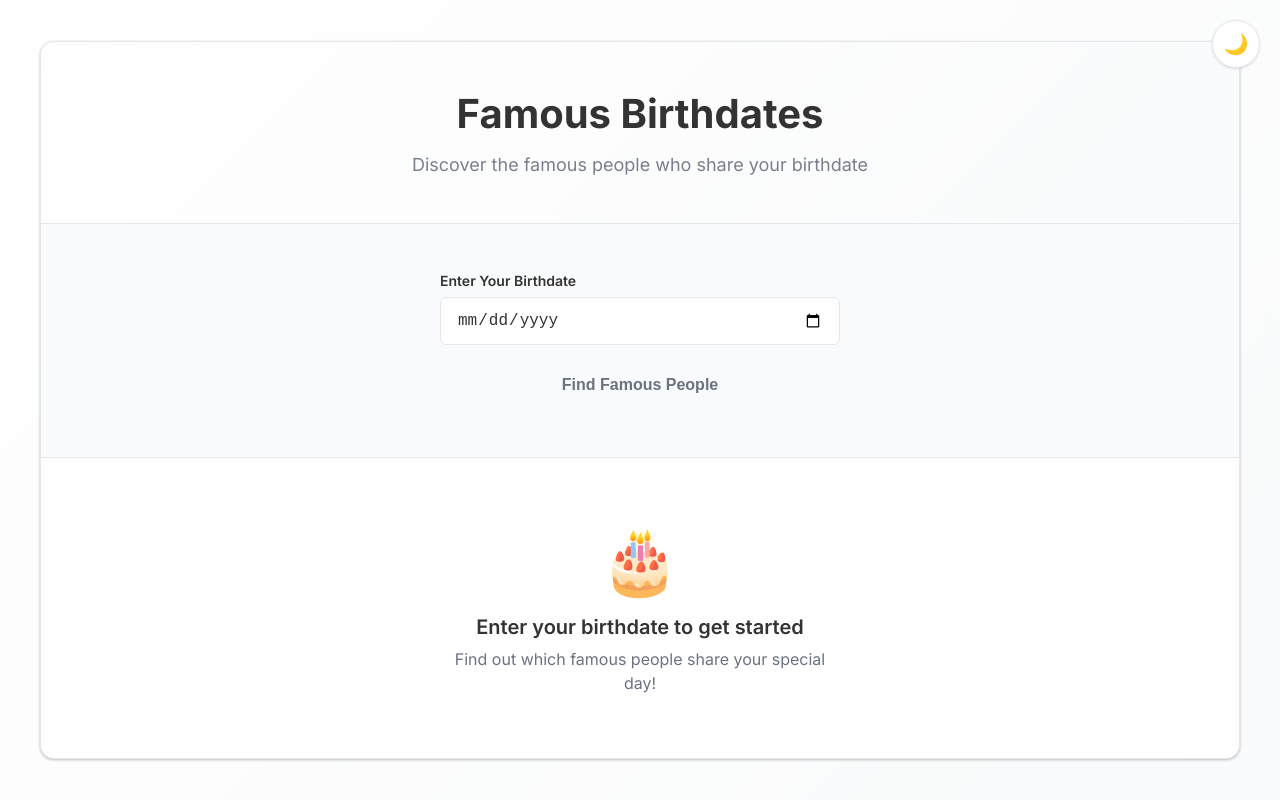
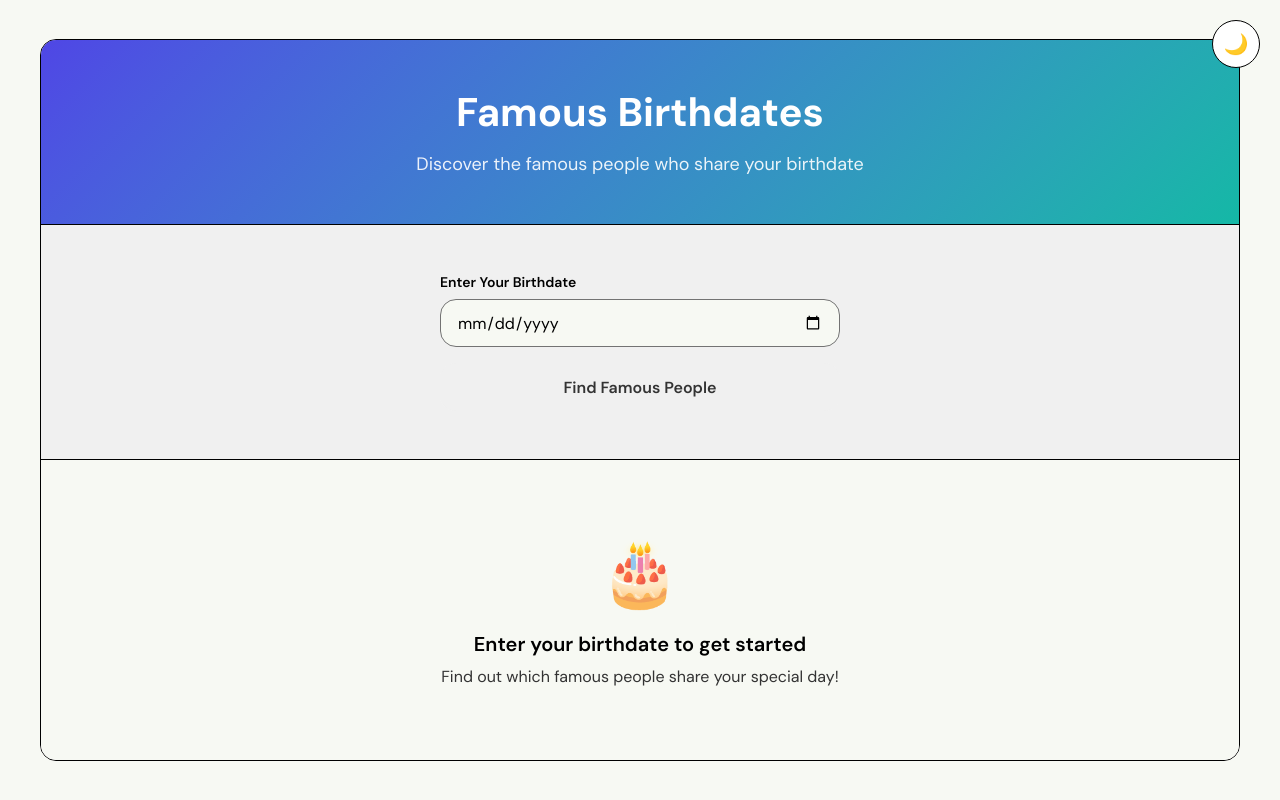
Before and after one commit to apradhan7678/FamousBirthdates, a Next.js app: page / in a window 1280 px wide. Built offline with nearby package versions, Linux system fonts and the light colour scheme.

Commit message:
update styling

```diff
--- a/src/app/globals.css
+++ b/src/app/globals.css
@@ -1,105 +1,107 @@
 :root {
-  --background: oklch(1 0 0);
-  --foreground: oklch(0.3211 0 0);
+  --background: oklch(0.9789 0.0082 121.6272);
+  --foreground: oklch(0 0 0);
   --card: oklch(1 0 0);
-  --card-foreground: oklch(0.3211 0 0);
+  --card-foreground: oklch(0 0 0);
   --popover: oklch(1 0 0);
-  --popover-foreground: oklch(0.3211 0 0);
-  --primary: oklch(0.6231 0.188 259.8145);
+  --popover-foreground: oklch(0 0 0);
+  --primary: oklch(0.5106 0.2301 276.9656);
   --primary-foreground: oklch(1 0 0);
-  --secondary: oklch(0.967 0.0029 264.5419);
-  --secondary-foreground: oklch(0.4461 0.0263 256.8018);
-  --muted: oklch(0.9846 0.0017 247.8389);
-  --muted-foreground: oklch(0.551 0.0234 264.3637);
-  --accent: oklch(0.9514 0.025 236.8242);
-  --accent-foreground: oklch(0.3791 0.1378 265.5222);
+  --secondary: oklch(0.7038 0.123 182.5025);
+  --secondary-foreground: oklch(1 0 0);
+  --muted: oklch(0.9551 0 0);
+  --muted-foreground: oklch(0.3211 0 0);
+  --accent: oklch(0.7686 0.1647 70.0804);
+  --accent-foreground: oklch(0 0 0);
   --destructive: oklch(0.6368 0.2078 25.3313);
   --destructive-foreground: oklch(1 0 0);
-  --border: oklch(0.9276 0.0058 264.5313);
-  --input: oklch(0.9276 0.0058 264.5313);
-  --ring: oklch(0.6231 0.188 259.8145);
-  --chart-1: oklch(0.6231 0.188 259.8145);
-  --chart-2: oklch(0.5461 0.2152 262.8809);
-  --chart-3: oklch(0.4882 0.2172 264.3763);
-  --chart-4: oklch(0.4244 0.1809 265.6377);
-  --chart-5: oklch(0.3791 0.1378 265.5222);
-  --sidebar: oklch(0.9846 0.0017 247.8389);
-  --sidebar-foreground: oklch(0.3211 0 0);
-  --sidebar-primary: oklch(0.6231 0.188 259.8145);
+  --border: oklch(0 0 0);
+  --input: oklch(0.5555 0 0);
+  --ring: oklch(0.7853 0.1041 274.7134);
+  --chart-1: oklch(0.5106 0.2301 276.9656);
+  --chart-2: oklch(0.7038 0.123 182.5025);
+  --chart-3: oklch(0.7686 0.1647 70.0804);
+  --chart-4: oklch(0.6559 0.2118 354.3084);
+  --chart-5: oklch(0.7227 0.192 149.5793);
+  --sidebar: oklch(0.9789 0.0082 121.6272);
+  --sidebar-foreground: oklch(0 0 0);
+  --sidebar-primary: oklch(0.5106 0.2301 276.9656);
   --sidebar-primary-foreground: oklch(1 0 0);
-  --sidebar-accent: oklch(0.9514 0.025 236.8242);
-  --sidebar-accent-foreground: oklch(0.3791 0.1378 265.5222);
-  --sidebar-border: oklch(0.9276 0.0058 264.5313);
-  --sidebar-ring: oklch(0.6231 0.188 259.8145);
-  --font-sans: Inter, sans-serif;
-  --font-serif: Source Serif 4, serif;
-  --font-mono: JetBrains Mono, monospace;
-  --radius: 0.375rem;
-  --shadow-2xs: 0 1px 3px 0px hsl(0 0% 0% / 0.05);
-  --shadow-xs: 0 1px 3px 0px hsl(0 0% 0% / 0.05);
-  --shadow-sm: 0 1px 3px 0px hsl(0 0% 0% / 0.1),
-    0 1px 2px -1px hsl(0 0% 0% / 0.1);
-  --shadow: 0 1px 3px 0px hsl(0 0% 0% / 0.1), 0 1px 2px -1px hsl(0 0% 0% / 0.1);
-  --shadow-md: 0 1px 3px 0px hsl(0 0% 0% / 0.1),
-    0 2px 4px -1px hsl(0 0% 0% / 0.1);
-  --shadow-lg: 0 1px 3px 0px hsl(0 0% 0% / 0.1),
-    0 4px 6px -1px hsl(0 0% 0% / 0.1);
-  --shadow-xl: 0 1px 3px 0px hsl(0 0% 0% / 0.1),
-    0 8px 10px -1px hsl(0 0% 0% / 0.1);
-  --shadow-2xl: 0 1px 3px 0px hsl(0 0% 0% / 0.25);
-  --tracking-normal: 0em;
+  --sidebar-accent: oklch(0.7686 0.1647 70.0804);
+  --sidebar-accent-foreground: oklch(0 0 0);
+  --sidebar-border: oklch(0 0 0);
+  --sidebar-ring: oklch(0.7853 0.1041 274.7134);
+  --font-sans: DM Sans, sans-serif;
+  --font-serif: DM Sans, sans-serif;
+  --font-mono: Space Mono, monospace;
+  --radius: 1rem;
+  --shadow-2xs: 0px 0px 0px 0px hsl(0 0% 10.1961% / 0.03);
+  --shadow-xs: 0px 0px 0px 0px hsl(0 0% 10.1961% / 0.03);
+  --shadow-sm: 0px 0px 0px 0px hsl(0 0% 10.1961% / 0.05),
+    0px 1px 2px -1px hsl(0 0% 10.1961% / 0.05);
+  --shadow: 0px 0px 0px 0px hsl(0 0% 10.1961% / 0.05),
+    0px 1px 2px -1px hsl(0 0% 10.1961% / 0.05);
+  --shadow-md: 0px 0px 0px 0px hsl(0 0% 10.1961% / 0.05),
+    0px 2px 4px -1px hsl(0 0% 10.1961% / 0.05);
+  --shadow-lg: 0px 0px 0px 0px hsl(0 0% 10.1961% / 0.05),
+    0px 4px 6px -1px hsl(0 0% 10.1961% / 0.05);
+  --shadow-xl: 0px 0px 0px 0px hsl(0 0% 10.1961% / 0.05),
+    0px 8px 10px -1px hsl(0 0% 10.1961% / 0.05);
+  --shadow-2xl: 0px 0px 0px 0px hsl(0 0% 10.1961% / 0.13);
+  --tracking-normal: normal;
   --spacing: 0.25rem;
 }
 
 .dark {
-  --background: oklch(0.2046 0 0);
-  --foreground: oklch(0.9219 0 0);
-  --card: oklch(0.2686 0 0);
-  --card-foreground: oklch(0.9219 0 0);
-  --popover: oklch(0.2686 0 0);
-  --popover-foreground: oklch(0.9219 0 0);
-  --primary: oklch(0.6231 0.188 259.8145);
-  --primary-foreground: oklch(1 0 0);
-  --secondary: oklch(0.2686 0 0);
-  --secondary-foreground: oklch(0.9219 0 0);
-  --muted: oklch(0.2686 0 0);
-  --muted-foreground: oklch(0.7155 0 0);
-  --accent: oklch(0.3791 0.1378 265.5222);
-  --accent-foreground: oklch(0.8823 0.0571 254.1284);
-  --destructive: oklch(0.6368 0.2078 25.3313);
-  --destructive-foreground: oklch(1 0 0);
-  --border: oklch(0.3715 0 0);
-  --input: oklch(0.3715 0 0);
-  --ring: oklch(0.6231 0.188 259.8145);
-  --chart-1: oklch(0.7137 0.1434 254.624);
-  --chart-2: oklch(0.6231 0.188 259.8145);
-  --chart-3: oklch(0.5461 0.2152 262.8809);
-  --chart-4: oklch(0.4882 0.2172 264.3763);
-  --chart-5: oklch(0.4244 0.1809 265.6377);
-  --sidebar: oklch(0.2046 0 0);
-  --sidebar-foreground: oklch(0.9219 0 0);
-  --sidebar-primary: oklch(0.6231 0.188 259.8145);
-  --sidebar-primary-foreground: oklch(1 0 0);
-  --sidebar-accent: oklch(0.3791 0.1378 265.5222);
-  --sidebar-accent-foreground: oklch(0.8823 0.0571 254.1284);
-  --sidebar-border: oklch(0.3715 0 0);
-  --sidebar-ring: oklch(0.6231 0.188 259.8145);
-  --font-sans: Inter, sans-serif;
-  --font-serif: Source Serif 4, serif;
-  --font-mono: JetBrains Mono, monospace;
-  --radius: 0.375rem;
-  --shadow-2xs: 0 1px 3px 0px hsl(0 0% 0% / 0.05);
-  --shadow-xs: 0 1px 3px 0px hsl(0 0% 0% / 0.05);
-  --shadow-sm: 0 1px 3px 0px hsl(0 0% 0% / 0.1),
-    0 1px 2px -1px hsl(0 0% 0% / 0.1);
-  --shadow: 0 1px 3px 0px hsl(0 0% 0% / 0.1), 0 1px 2px -1px hsl(0 0% 0% / 0.1);
-  --shadow-md: 0 1px 3px 0px hsl(0 0% 0% / 0.1),
-    0 2px 4px -1px hsl(0 0% 0% / 0.1);
-  --shadow-lg: 0 1px 3px 0px hsl(0 0% 0% / 0.1),
-    0 4px 6px -1px hsl(0 0% 0% / 0.1);
-  --shadow-xl: 0 1px 3px 0px hsl(0 0% 0% / 0.1),
-    0 8px 10px -1px hsl(0 0% 0% / 0.1);
-  --shadow-2xl: 0 1px 3px 0px hsl(0 0% 0% / 0.25);
+  --background: oklch(0 0 0);
+  --foreground: oklch(1 0 0);
+  --card: oklch(0.2455 0.0217 257.2823);
+  --card-foreground: oklch(1 0 0);
+  --popover: oklch(0.2455 0.0217 257.2823);
+  --popover-foreground: oklch(1 0 0);
+  --primary: oklch(0.6801 0.1583 276.9349);
+  --primary-foreground: oklch(0 0 0);
+  --secondary: oklch(0.7845 0.1325 181.912);
+  --secondary-foreground: oklch(0 0 0);
+  --muted: oklch(0.3211 0 0);
+  --muted-foreground: oklch(0.8452 0 0);
+  --accent: oklch(0.879 0.1534 91.6054);
+  --accent-foreground: oklch(0 0 0);
+  --destructive: oklch(0.7106 0.1661 22.2162);
+  --destructive-foreground: oklch(0 0 0);
+  --border: oklch(0.4459 0 0);
+  --input: oklch(1 0 0);
+  --ring: oklch(0.6801 0.1583 276.9349);
+  --chart-1: oklch(0.6801 0.1583 276.9349);
+  --chart-2: oklch(0.7845 0.1325 181.912);
+  --chart-3: oklch(0.879 0.1534 91.6054);
+  --chart-4: oklch(0.7253 0.1752 349.7607);
+  --chart-5: oklch(0.8003 0.1821 151.711);
+  --sidebar: oklch(0 0 0);
+  --sidebar-foreground: oklch(1 0 0);
+  --sidebar-primary: oklch(0.6801 0.1583 276.9349);
+  --sidebar-primary-foreground: oklch(0 0 0);
+  --sidebar-accent: oklch(0.879 0.1534 91.6054);
+  --sidebar-accent-foreground: oklch(0 0 0);
+  --sidebar-border: oklch(1 0 0);
+  --sidebar-ring: oklch(0.6801 0.1583 276.9349);
+  --font-sans: DM Sans, sans-serif;
+  --font-serif: DM Sans, sans-serif;
+  --font-mono: Space Mono, monospace;
+  --radius: 1rem;
+  --shadow-2xs: 0px 0px 0px 0px hsl(0 0% 10.1961% / 0.03);
+  --shadow-xs: 0px 0px 0px 0px hsl(0 0% 10.1961% / 0.03);
+  --shadow-sm: 0px 0px 0px 0px hsl(0 0% 10.1961% / 0.05),
+    0px 1px 2px -1px hsl(0 0% 10.1961% / 0.05);
+  --shadow: 0px 0px 0px 0px hsl(0 0% 10.1961% / 0.05),
+    0px 1px 2px -1px hsl(0 0% 10.1961% / 0.05);
+  --shadow-md: 0px 0px 0px 0px hsl(0 0% 10.1961% / 0.05),
+    0px 2px 4px -1px hsl(0 0% 10.1961% / 0.05);
+  --shadow-lg: 0px 0px 0px 0px hsl(0 0% 10.1961% / 0.05),
+    0px 4px 6px -1px hsl(0 0% 10.1961% / 0.05);
+  --shadow-xl: 0px 0px 0px 0px hsl(0 0% 10.1961% / 0.05),
+    0px 8px 10px -1px hsl(0 0% 10.1961% / 0.05);
+  --shadow-2xl: 0px 0px 0px 0px hsl(0 0% 10.1961% / 0.13);
 }
 
 * {
@@ -117,6 +119,7 @@ body {
   -moz-osx-font-smoothing: grayscale;
   background: var(--background);
   color: var(--foreground);
+  letter-spacing: var(--tracking-normal);
 }
 
 body {
--- a/src/app/layout.tsx
+++ b/src/app/layout.tsx
@@ -1,10 +1,16 @@
 import type { Metadata } from "next";
-import { Inter } from "next/font/google";
+import { DM_Sans, Space_Mono } from "next/font/google";
 import "./globals.css";
 
-const inter = Inter({
+const dmSans = DM_Sans({
   subsets: ["latin"],
   variable: "--font-sans",
+});
+
+const spaceMono = Space_Mono({
+  subsets: ["latin"],
+  weight: ["400", "700"],
+  variable: "--font-mono",
 });
 
 export const metadata: Metadata = {
@@ -24,7 +30,9 @@ export default function RootLayout({
 }>) {
   return (
     <html lang="en">
-      <body className={inter.variable}>{children}</body>
+      <body className={`${dmSans.variable} ${spaceMono.variable}`}>
+        {children}
+      </body>
     </html>
   );
 }
--- a/src/app/page.module.css
+++ b/src/app/page.module.css
@@ -1,17 +1,18 @@
 .main {
   min-height: 100vh;
-  background: linear-gradient(135deg, var(--background) 0%, var(--muted) 100%);
+  background: var(--background);
   padding: 20px;
   display: flex;
   align-items: center;
   justify-content: center;
+  font-family: var(--font-sans);
 }
 
 .container {
   width: 100%;
   max-width: 1200px;
   background: var(--card);
-  border-radius: calc(var(--radius) + 8px);
+  border-radius: var(--radius);
   box-shadow: var(--shadow-2xl);
   overflow: hidden;
   min-height: 80vh;
@@ -19,8 +20,8 @@
 }
 
 .header {
-  background: linear-gradient(135deg, var(--card) 0%, var(--muted) 100%);
-  color: var(--foreground);
+  background: linear-gradient(135deg, var(--primary) 0%, var(--secondary) 100%);
+  color: var(--primary-foreground);
   padding: 48px 32px;
   text-align: center;
   border-bottom: 1px solid var(--border);
@@ -31,7 +32,8 @@
   font-weight: 700;
   margin: 0 0 16px 0;
   line-height: 1.2;
-  color: var(--foreground);
+  color: var(--primary-foreground);
+  font-family: var(--font-sans);
 }
 
 .subtitle {
@@ -39,7 +41,8 @@
   margin: 0;
   opacity: 0.9;
   font-weight: 400;
-  color: var(--muted-foreground);
+  color: var(--primary-foreground);
+  font-family: var(--font-sans);
 }
 
 .formSection {
@@ -66,6 +69,7 @@
   font-weight: 600;
   color: var(--foreground);
   margin: 0;
+  font-family: var(--font-sans);
 }
 
 .cardsGrid {
@@ -107,6 +111,7 @@
   color: var(--muted-foreground);
   font-size: 1rem;
   margin: 0;
+  font-family: var(--font-sans);
 }
 
 .placeholder {
@@ -133,6 +138,7 @@
   font-weight: 600;
   color: var(--foreground);
   margin: 0 0 8px 0;
+  font-family: var(--font-sans);
 }
 
 .placeholderContent p {
@@ -140,6 +146,7 @@
   font-size: 1rem;
   margin: 0;
   line-height: 1.5;
+  font-family: var(--font-sans);
 }
 
 @media (max-width: 1024px) {
--- a/src/components/BirthdateForm.module.css
+++ b/src/components/BirthdateForm.module.css
@@ -4,6 +4,7 @@
   gap: 16px;
   width: 100%;
   max-width: 400px;
+  font-family: var(--font-sans);
 }
 
 .formGroup {
@@ -17,6 +18,7 @@
   font-weight: 600;
   color: var(--foreground);
   text-align: left;
+  font-family: var(--font-sans);
 }
 
 .inputWrapper {
@@ -36,11 +38,12 @@
   background: var(--background);
   transition: all 150ms ease-in-out;
   outline: none;
+  font-family: var(--font-sans);
 }
 
 .input:focus {
   border-color: var(--ring);
-  box-shadow: 0 0 0 3px rgba(99, 102, 241, 0.1);
+  box-shadow: 0 0 0 3px rgba(120, 119, 198, 0.1);
 }
 
 .input:disabled {
@@ -74,6 +77,7 @@
   display: flex;
   align-items: center;
   justify-content: center;
+  font-family: var(--font-sans);
 }
 
 .submitButton:hover:not(:disabled) {
--- a/src/components/ThemeToggle.module.css
+++ b/src/components/ThemeToggle.module.css
@@ -16,10 +16,12 @@
   transition: all 150ms ease-in-out;
   box-shadow: var(--shadow-sm);
   z-index: 1000;
+  font-family: var(--font-sans);
 }
 
 .themeToggle:hover {
-  background: var(--muted);
+  background: var(--accent);
+  color: var(--accent-foreground);
   transform: scale(1.05);
   box-shadow: var(--shadow-md);
 }
```
Also changed, not shown: src/components/FamousPersonCard.module.css (+10 -3 lines).
